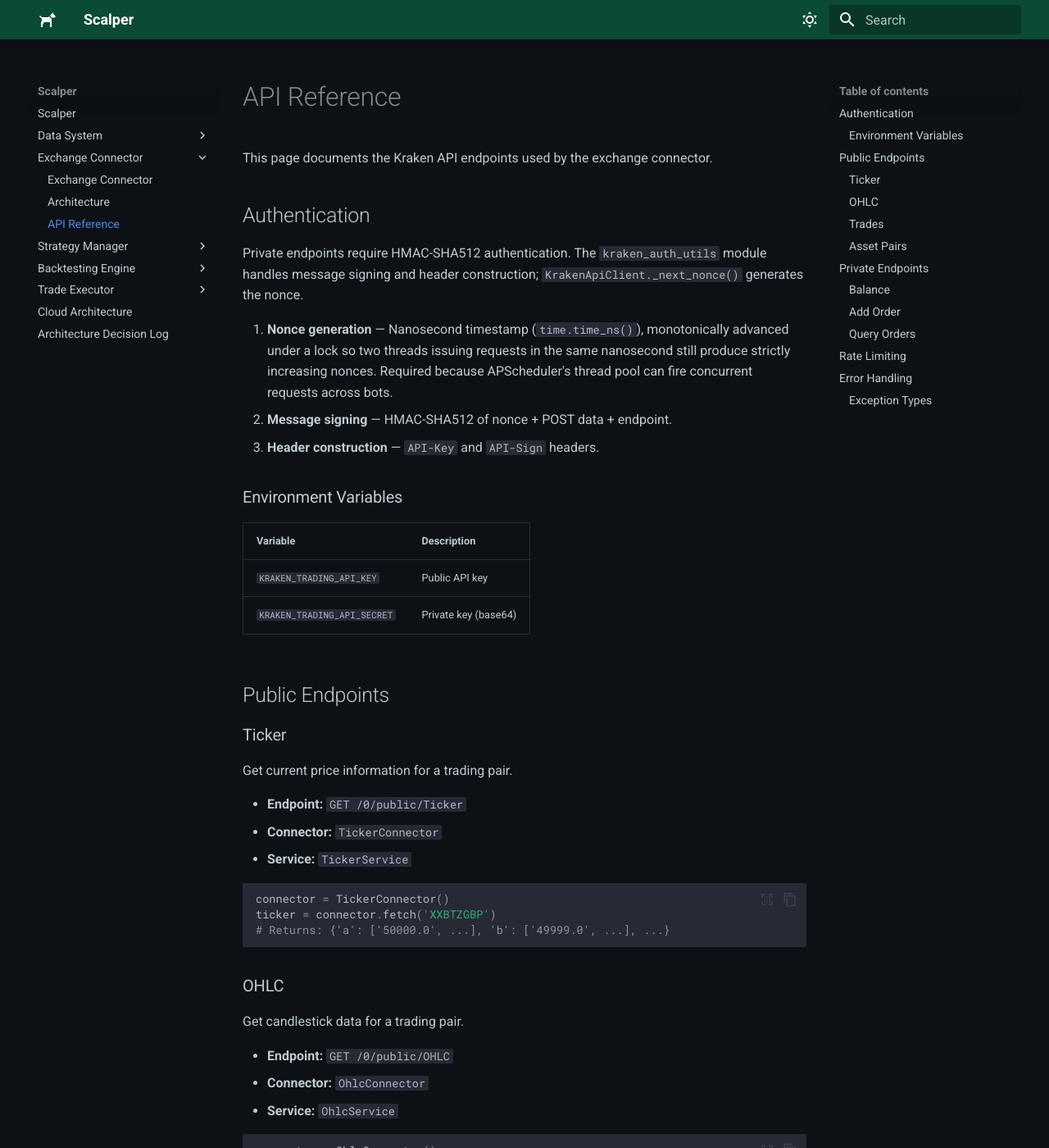
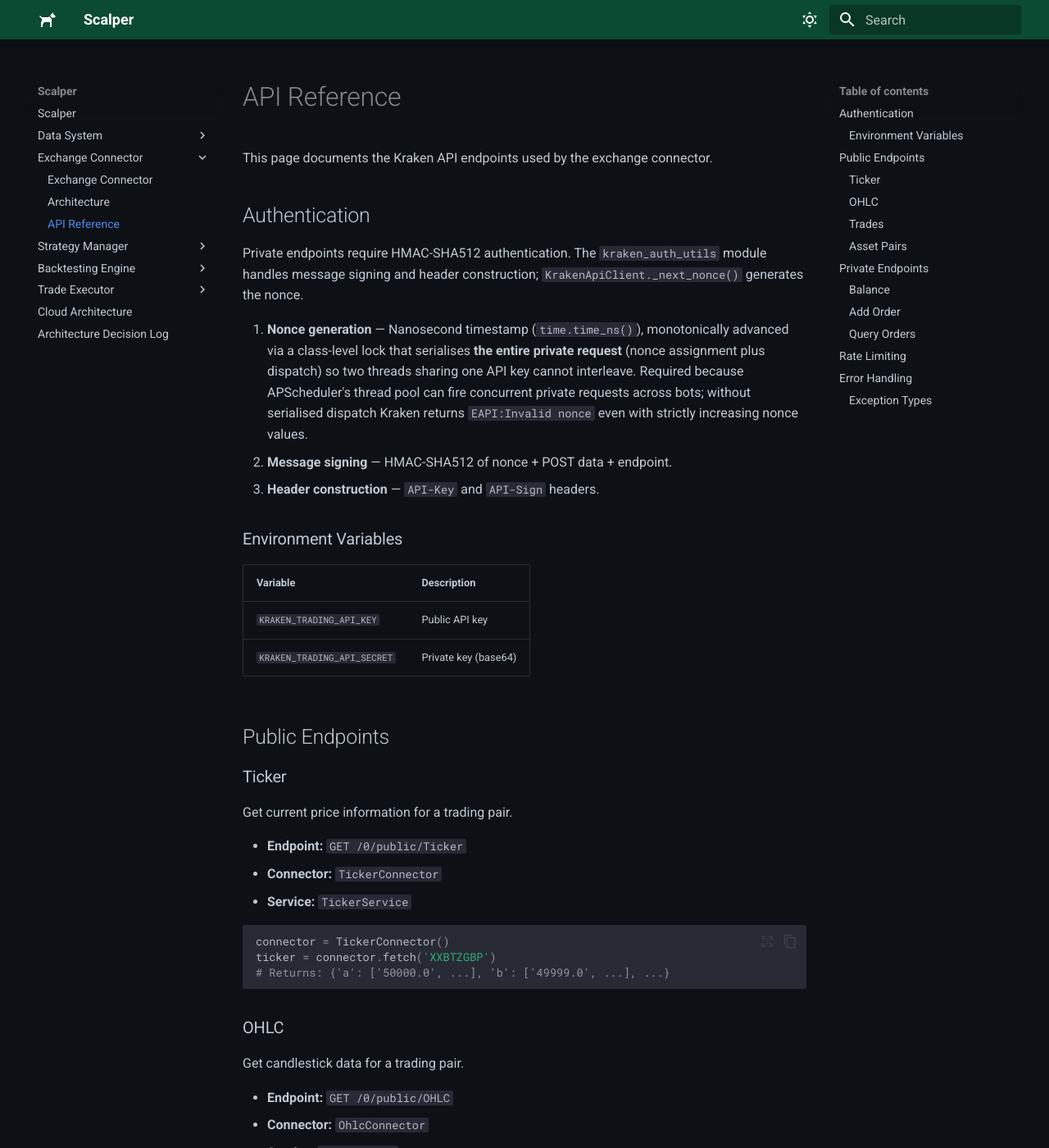
Before and after one commit to Phil-Lord/crypto-scalper, an MkDocs documentation site: the page built from docs/exchange-connector/api-reference.md, in a window 1280 px wide and 1400 px high. Shown: the whole window at 82% size. Built offline with MkDocs 1.6.1 and Material for MkDocs 9.7.7, drawn with Linux system fonts in a browser that asks for light colours; some of the changed text lies outside the part shown.

Commit message:
DOC: Update EC doc snippets and nonce implementation notes

```diff
--- a/docs/exchange-connector/api-reference.md
+++ b/docs/exchange-connector/api-reference.md
@@ -7,10 +7,12 @@
 Private endpoints require HMAC-SHA512 authentication. The `kraken_auth_utils` module handles
 message signing and header construction; `KrakenApiClient._next_nonce()` generates the nonce.
 
-1. **Nonce generation** — Nanosecond timestamp (`time.time_ns()`), monotonically advanced under
-   a lock so two threads issuing requests in the same nanosecond still produce strictly
-   increasing nonces. Required because APScheduler's thread pool can fire concurrent
-   requests across bots.
+1. **Nonce generation** — Nanosecond timestamp (`time.time_ns()`), monotonically advanced via
+   a class-level lock that serialises **the entire private request** (nonce assignment plus
+   dispatch) so two threads sharing one API key cannot interleave. Required because
+   APScheduler's thread pool can fire concurrent private requests across bots; without
+   serialised dispatch Kraken returns `EAPI:Invalid nonce` even with strictly increasing
+   nonce values.
 2. **Message signing** — HMAC-SHA512 of nonce + POST data + endpoint.
 3. **Header construction** — `API-Key` and `API-Sign` headers.
 
```
Also changed, not shown: other parts of docs/exchange-connector/api-reference.md (+5 -3 lines), docs/exchange-connector/index.md (+4 -2 lines).
